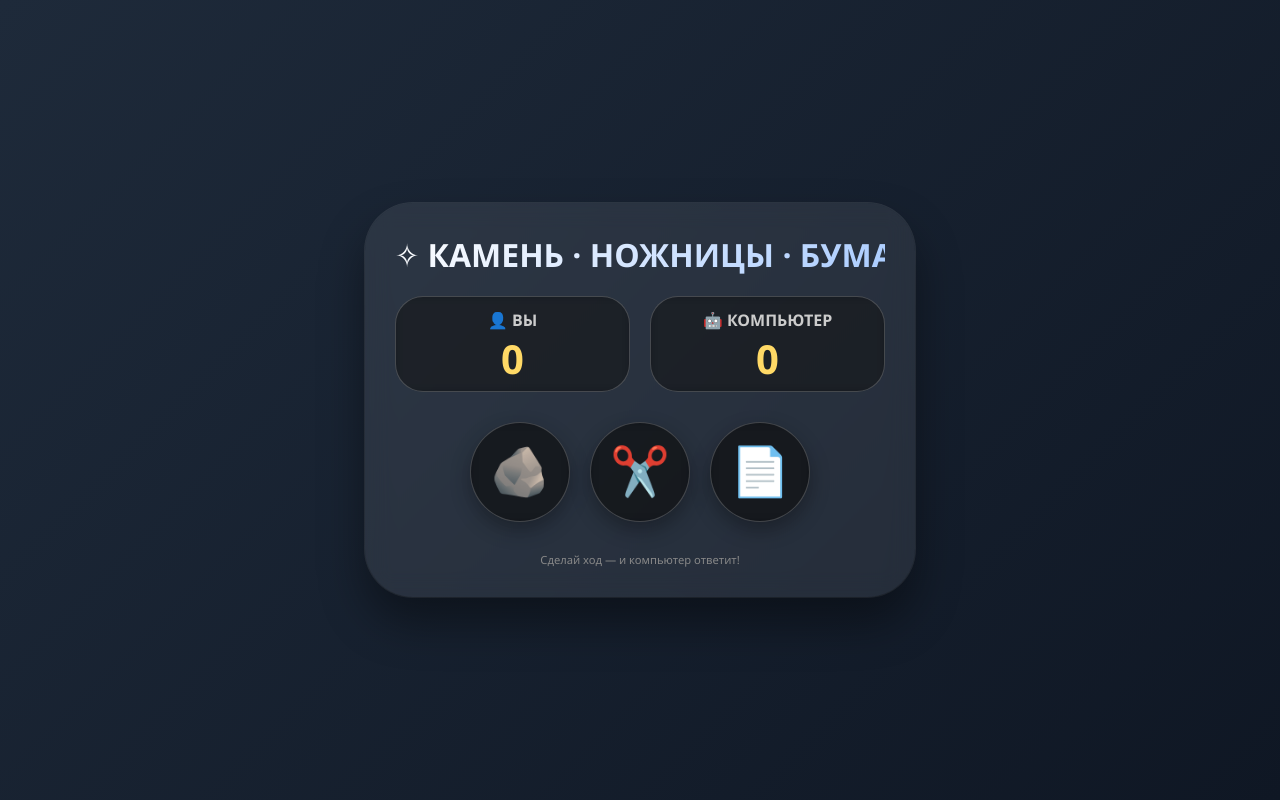
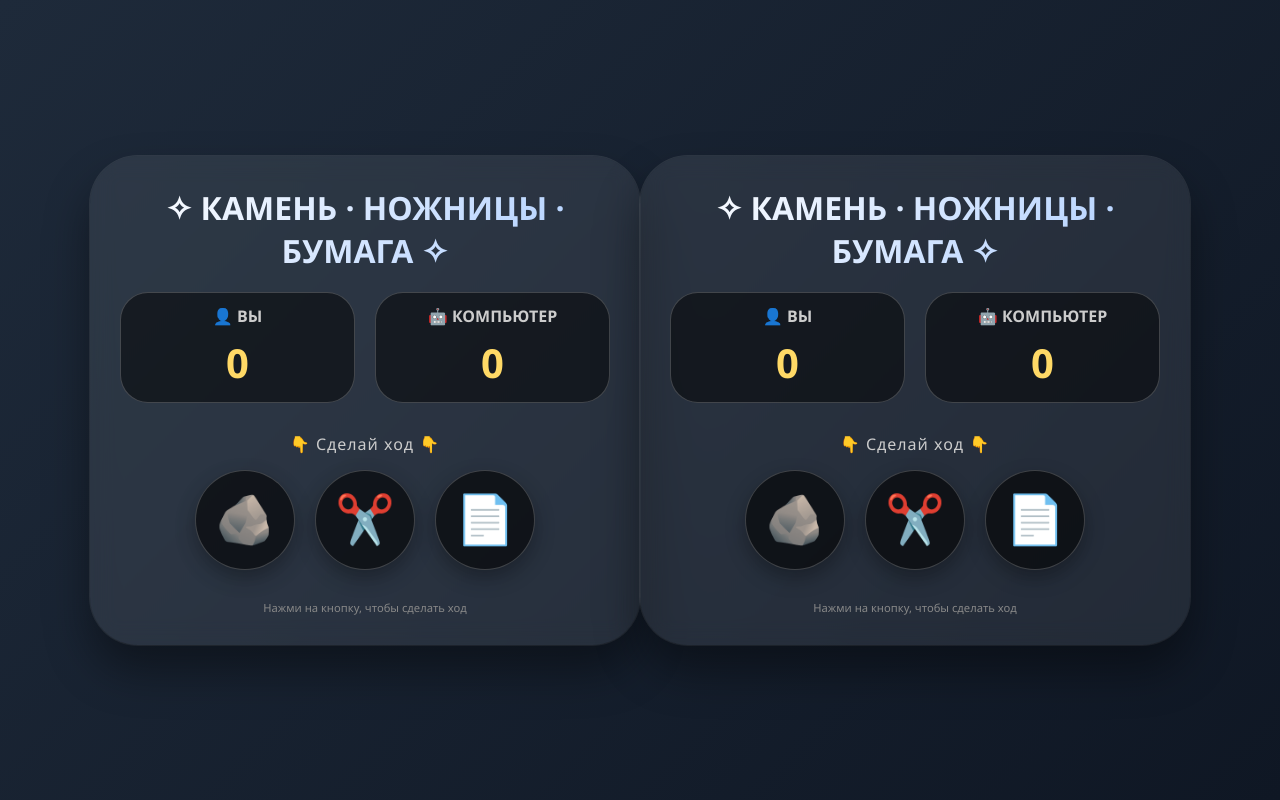
Before and after one commit to prado2006/rock_paper_scissors, a Flask app: page / in a window 1280 px wide. Run offline with Flask 3, Linux system fonts and the light colour scheme.

Commit message:
Refactor HTML structure and styles for game

```diff
--- a/templates/index.html
+++ b/templates/index.html
@@ -5,35 +5,26 @@
     <meta name="viewport" content="width=device-width, initial-scale=1.0">
     <title>Камень, ножницы, бумага — игра с компьютером</title>
     <style>
-        * {
-            margin: 0;
-            padding: 0;
-            box-sizing: border-box;
-        }
-
+        * { margin: 0; padding: 0; box-sizing: border-box; }
         body {
             background: linear-gradient(135deg, #1e2a3a, #0f1724);
-            font-family: 'Segoe UI', Tahoma, Geneva, Verdana, sans-serif;
+            font-family: 'Segoe UI', sans-serif;
             display: flex;
             justify-content: center;
             align-items: center;
             min-height: 100vh;
-            margin: 0;
             padding: 20px;
         }
-
         .game {
-            background: rgba(255, 255, 255, 0.08);
+            background: rgba(255,255,255,0.08);
             backdrop-filter: blur(12px);
             border-radius: 48px;
             padding: 30px;
             width: 550px;
             max-width: 100%;
             text-align: center;
-            box-shadow: 0 25px 45px rgba(0, 0, 0, 0.4), 0 0 0 1px rgba(255, 255, 255, 0.1);
-            transition: transform 0.2s;
+            box-shadow: 0 25px 45px rgba(0,0,0,0.4), 0 0 0 1px rgba(255,255,255,0.1);
         }
-
         h1 {
             font-size: 2rem;
             margin-bottom: 20px;
@@ -41,44 +32,29 @@
             -webkit-background-clip: text;
             background-clip: text;
             color: transparent;
-            white-space: nowrap;
+            white-space: normal;
         }
-
-        /* Убираем перенос звёздочки */
-        h1 span {
-            display: inline-block;
-        }
-
+        .star { display: inline-block; }
         .score {
             display: flex;
-            justify-content: space-between;
             gap: 20px;
             margin-bottom: 30px;
         }
-
         .score-card {
-            background: rgba(0, 0, 0, 0.5);
+            background: rgba(0,0,0,0.5);
             border-radius: 28px;
             padding: 12px 20px;
             flex: 1;
-            backdrop-filter: blur(4px);
-            border: 1px solid rgba(255, 255, 255, 0.2);
-            transition: all 0.2s;
+            border: 1px solid rgba(255,255,255,0.2);
         }
-
-        .score-card h3 {
+        .score-card h3 { font-size: 1rem; color: #ccc; margin-bottom: 8px; }
+        .score-card .score-value { font-size: 2.5rem; font-weight: bold; color: #ffd966; }
+        .instruction {
             font-size: 1rem;
             color: #ccc;
-            margin-bottom: 8px;
+            margin-bottom: 15px;
+            letter-spacing: 1px;
         }
-
-        .score-card .score-value {
-            font-size: 2.5rem;
-            font-weight: bold;
-            color: #ffd966;
-            line-height: 1;
-        }
-
         .buttons {
             display: flex;
             justify-content: center;
@@ -86,62 +62,44 @@
             margin-bottom: 30px;
             flex-wrap: wrap;
         }
-
         .move-btn {
-            background: rgba(0, 0, 0, 0.6);
+            background: rgba(0,0,0,0.6);
             border: none;
             width: 100px;
             height: 100px;
             border-radius: 60px;
             font-size: 3rem;
             cursor: pointer;
-            transition: all 0.2s ease;
-            box-shadow: 0 8px 20px rgba(0, 0, 0, 0.3);
-            backdrop-filter: blur(5px);
-            border: 1px solid rgba(255, 255, 255, 0.2);
+            transition: 0.2s;
+            box-shadow: 0 8px 20px rgba(0,0,0,0.3);
+            border: 1px solid rgba(255,255,255,0.2);
+            display: flex;
+            align-items: center;
+            justify-content: center;
         }
-
         .move-btn:hover {
             transform: translateY(-6px) scale(1.02);
-            background: rgba(100, 120, 150, 0.8);
-            box-shadow: 0 15px 30px rgba(0, 0, 0, 0.4);
+            filter: brightness(1.1);
         }
-
-        .move-btn:active {
-            transform: scale(0.96);
-        }
-
+        .move-btn:active { transform: scale(0.96); }
         .result-area {
-            background: rgba(0, 0, 0, 0.6);
+            background: rgba(0,0,0,0.6);
             border-radius: 32px;
             padding: 20px;
             margin-top: 10px;
-            backdrop-filter: blur(4px);
-            border: 1px solid rgba(255, 255, 255, 0.2);
-            transition: all 0.3s ease;
+            border: 1px solid rgba(255,255,255,0.2);
         }
-
         .choice-display {
             display: flex;
             justify-content: space-between;
             gap: 20px;
             margin-bottom: 15px;
         }
-
-        .choice-item {
-            flex: 1;
-            text-align: center;
-        }
-
-        .choice-label {
-            font-size: 0.8rem;
-            color: #aaa;
-            margin-bottom: 8px;
-        }
-
+        .choice-item { flex: 1; text-align: center; }
+        .choice-label { font-size: 0.8rem; color: #aaa; margin-bottom: 8px; }
         .choice-icon {
             font-size: 2.5rem;
-            background: rgba(0, 0, 0, 0.5);
+            background: rgba(0,0,0,0.5);
             display: inline-block;
             width: 70px;
             height: 70px;
@@ -149,137 +107,75 @@
             border-radius: 50px;
             margin-bottom: 8px;
         }
-
-        .result-message {
-            font-size: 1.4rem;
-            font-weight: bold;
-            color: #ffd966;
-            margin: 15px 0;
-        }
-
-        .action-buttons {
-            display: flex;
-            justify-content: center;
-            gap: 15px;
-            margin-top: 15px;
-        }
-
-        .action-btn {
+        .result-message { font-size: 1.4rem; font-weight: bold; color: #ffd966; margin: 15px 0; }
+        .action-buttons { display: flex; justify-content: center; margin-top: 15px; }
+        .reset-btn {
             background: linear-gradient(135deg, #3a5a7a, #2a3a4a);
             border: none;
-            padding: 10px 20px;
+            padding: 10px 24px;
             border-radius: 40px;
             font-size: 1rem;
             font-weight: bold;
             color: white;
             cursor: pointer;
             transition: 0.2s;
-            display: inline-flex;
-            align-items: center;
-            gap: 8px;
         }
-
-        .action-btn.reset-btn {
-            background: linear-gradient(135deg, #5a3a4a, #4a2a3a);
-        }
-
-        .action-btn:hover {
-            transform: scale(1.02);
-            filter: brightness(1.1);
-        }
-
-        .action-btn:active {
-            transform: scale(0.98);
-        }
-
-        footer {
-            text-align: center;
-            margin-top: 20px;
-            font-size: 0.7rem;
-            color: #888;
-        }
-
+        .reset-btn:hover { transform: scale(1.02); filter: brightness(1.1); }
+        footer { text-align: center; margin-top: 20px; font-size: 0.7rem; color: #888; }
         @media (max-width: 550px) {
             .game { padding: 20px; }
             .move-btn { width: 70px; height: 70px; font-size: 2rem; }
             .choice-icon { width: 50px; height: 50px; line-height: 50px; font-size: 1.8rem; }
             .result-message { font-size: 1.1rem; }
-            .action-btn { padding: 6px 14px; font-size: 0.9rem; }
-            h1 { font-size: 1.5rem; white-space: normal; }
+            h1 { font-size: 1.4rem; }
         }
     </style>
 </head>
 <body>
 <div class="game">
-    <h1><span>✧ КАМЕНЬ · НОЖНИЦЫ · БУМАГА ✧</span></h1>
-
+    <h1><span class="star">✧</span> КАМЕНЬ · НОЖНИЦЫ · БУМАГА <span class="star">✧</span></h1>
     <div class="score">
-        <div class="score-card">
-            <h3>👤 ВЫ</h3>
-            <div class="score-value" id="playerScore">0</div>
-        </div>
-        <div class="score-card">
-            <h3>🤖 КОМПЬЮТЕР</h3>
-            <div class="score-value" id="botScore">0</div>
-        </div>
+        <div class="score-card"><h3>👤 ВЫ</h3><div class="score-value" id="playerScore">0</div></div>
+        <div class="score-card"><h3>🤖 КОМПЬЮТЕР</h3><div class="score-value" id="botScore">0</div></div>
     </div>
-
+    <div class="instruction">👇 Сделай ход 👇</div>
     <div class="buttons">
         <button class="move-btn" data-move="камень">🪨</button>
         <button class="move-btn" data-move="ножницы">✂️</button>
         <button class="move-btn" data-move="бумага">📄</button>
     </div>
-
     <div id="resultArea" class="result-area" style="display: none;">
         <div class="choice-display">
-            <div class="choice-item">
-                <div class="choice-label">ВЫ</div>
-                <div class="choice-icon" id="playerChoice">❓</div>
-            </div>
-            <div class="choice-item">
-                <div class="choice-label">КОМПЬЮТЕР</div>
-                <div class="choice-icon" id="botChoice">❓</div>
-            </div>
+            <div class="choice-item"><div class="choice-label">ВЫ</div><div class="choice-icon" id="playerChoice">❓</div></div>
+            <div class="choice-item"><div class="choice-label">КОМПЬЮТЕР</div><div class="choice-icon" id="botChoice">❓</div></div>
         </div>
         <div class="result-message" id="resultMsg"></div>
-        <div class="action-buttons">
-            <button id="againBtn" class="action-btn">▶ ЕЩЁ РАЗ</button>
-            <button id="resetBtn" class="action-btn reset-btn">🔄 НОВАЯ ИГРА</button>
-        </div>
+        <div class="action-buttons"><button id="resetBtn" class="reset-btn">🔄 НОВАЯ ИГРА</button></div>
     </div>
-
-    <footer>Сделай ход — и компьютер ответит!</footer>
+    <footer>Нажми на кнопку, чтобы сделать ход</footer>
 </div>
 
 <script>
     const emoji = { 'камень': '🪨', 'ножницы': '✂️', 'бумага': '📄' };
     let playerScore = 0, botScore = 0;
-
     const playerScoreEl = document.getElementById('playerScore');
     const botScoreEl = document.getElementById('botScore');
     const resultArea = document.getElementById('resultArea');
     const playerChoiceSpan = document.getElementById('playerChoice');
     const botChoiceSpan = document.getElementById('botChoice');
     const resultMsgSpan = document.getElementById('resultMsg');
-    const againBtn = document.getElementById('againBtn');
     const resetBtn = document.getElementById('resetBtn');
 
-    // Функция обновления счёта на экране
     function updateScoreUI() {
         playerScoreEl.textContent = playerScore;
         botScoreEl.textContent = botScore;
     }
-
-    // Сброс игры (обнуление счёта и скрытие результата)
     function resetGame() {
         playerScore = 0;
         botScore = 0;
         updateScoreUI();
         resultArea.style.display = 'none';
-        // Разблокируем кнопки выбора (они всегда доступны)
     }
-
-    // Обработка клика по кнопкам хода
     document.querySelectorAll('.move-btn').forEach(btn => {
         btn.addEventListener('click', async () => {
             const move = btn.getAttribute('data-move');
@@ -290,31 +186,223 @@
                     body: JSON.stringify({ move: move })
                 });
                 const data = await response.json();
-
-                // Показываем область результата
                 resultArea.style.display = 'block';
                 playerChoiceSpan.textContent = emoji[data.player];
                 botChoiceSpan.textContent = emoji[data.bot];
                 resultMsgSpan.textContent = data.message;
-
-                // Обновляем счёт
                 if (data.result === 'win') playerScore++;
                 else if (data.result === 'lose') botScore++;
                 updateScoreUI();
             } catch (err) {
-                console.error('Ошибка соединения с сервером', err);
                 resultMsgSpan.textContent = 'Ошибка соединения. Обновите страницу.';
                 resultArea.style.display = 'block';
             }
         });
     });
+    resetBtn.addEventListener('click', resetGame);
+</script>
+</body>
+</html><!DOCTYPE html>
+<html lang="ru">
+<head>
+    <meta charset="UTF-8">
+    <meta name="viewport" content="width=device-width, initial-scale=1.0">
+    <title>Камень, ножницы, бумага — игра с компьютером</title>
+    <style>
+        * { margin: 0; padding: 0; box-sizing: border-box; }
+        body {
+            background: linear-gradient(135deg, #1e2a3a, #0f1724);
+            font-family: 'Segoe UI', sans-serif;
+            display: flex;
+            justify-content: center;
+            align-items: center;
+            min-height: 100vh;
+            padding: 20px;
+        }
+        .game {
+            background: rgba(255,255,255,0.08);
+            backdrop-filter: blur(12px);
+            border-radius: 48px;
+            padding: 30px;
+            width: 550px;
+            max-width: 100%;
+            text-align: center;
+            box-shadow: 0 25px 45px rgba(0,0,0,0.4), 0 0 0 1px rgba(255,255,255,0.1);
+        }
+        h1 {
+            font-size: 2rem;
+            margin-bottom: 20px;
+            background: linear-gradient(135deg, #fff, #aaccff);
+            -webkit-background-clip: text;
+            background-clip: text;
+            color: transparent;
+            white-space: normal;
+        }
+        .star { display: inline-block; }
+        .score {
+            display: flex;
+            gap: 20px;
+            margin-bottom: 30px;
+        }
+        .score-card {
+            background: rgba(0,0,0,0.5);
+            border-radius: 28px;
+            padding: 12px 20px;
+            flex: 1;
+            border: 1px solid rgba(255,255,255,0.2);
+        }
+        .score-card h3 { font-size: 1rem; color: #ccc; margin-bottom: 8px; }
+        .score-card .score-value { font-size: 2.5rem; font-weight: bold; color: #ffd966; }
+        .instruction {
+            font-size: 1rem;
+            color: #ccc;
+            margin-bottom: 15px;
+            letter-spacing: 1px;
+        }
+        .buttons {
+            display: flex;
+            justify-content: center;
+            gap: 20px;
+            margin-bottom: 30px;
+            flex-wrap: wrap;
+        }
+        .move-btn {
+            background: rgba(0,0,0,0.6);
+            border: none;
+            width: 100px;
+            height: 100px;
+            border-radius: 60px;
+            font-size: 3rem;
+            cursor: pointer;
+            transition: 0.2s;
+            box-shadow: 0 8px 20px rgba(0,0,0,0.3);
+            border: 1px solid rgba(255,255,255,0.2);
+            display: flex;
+            align-items: center;
+            justify-content: center;
+        }
+        .move-btn:hover {
+            transform: translateY(-6px) scale(1.02);
+            filter: brightness(1.1);
+        }
+        .move-btn:active { transform: scale(0.96); }
+        .result-area {
+            background: rgba(0,0,0,0.6);
+            border-radius: 32px;
+            padding: 20px;
+            margin-top: 10px;
+            border: 1px solid rgba(255,255,255,0.2);
+        }
+        .choice-display {
+            display: flex;
+            justify-content: space-between;
+            gap: 20px;
+            margin-bottom: 15px;
+        }
+        .choice-item { flex: 1; text-align: center; }
+        .choice-label { font-size: 0.8rem; color: #aaa; margin-bottom: 8px; }
+        .choice-icon {
+            font-size: 2.5rem;
+            background: rgba(0,0,0,0.5);
+            display: inline-block;
+            width: 70px;
+            height: 70px;
+            line-height: 70px;
+            border-radius: 50px;
+            margin-bottom: 8px;
+        }
+        .result-message { font-size: 1.4rem; font-weight: bold; color: #ffd966; margin: 15px 0; }
+        .action-buttons { display: flex; justify-content: center; margin-top: 15px; }
+        .reset-btn {
+            background: linear-gradient(135deg, #3a5a7a, #2a3a4a);
+            border: none;
+            padding: 10px 24px;
+            border-radius: 40px;
+            font-size: 1rem;
+            font-weight: bold;
+            color: white;
+            cursor: pointer;
+            transition: 0.2s;
+        }
+        .reset-btn:hover { transform: scale(1.02); filter: brightness(1.1); }
+        footer { text-align: center; margin-top: 20px; font-size: 0.7rem; color: #888; }
+        @media (max-width: 550px) {
+            .game { padding: 20px; }
+            .move-btn { width: 70px; height: 70px; font-size: 2rem; }
+            .choice-icon { width: 50px; height: 50px; line-height: 50px; font-size: 1.8rem; }
+            .result-message { font-size: 1.1rem; }
+            h1 { font-size: 1.4rem; }
+        }
+    </style>
+</head>
+<body>
+<div class="game">
+    <h1><span class="star">✧</span> КАМЕНЬ · НОЖНИЦЫ · БУМАГА <span class="star">✧</span></h1>
+    <div class="score">
+        <div class="score-card"><h3>👤 ВЫ</h3><div class="score-value" id="playerScore">0</div></div>
+        <div class="score-card"><h3>🤖 КОМПЬЮТЕР</h3><div class="score-value" id="botScore">0</div></div>
+    </div>
+    <div class="instruction">👇 Сделай ход 👇</div>
+    <div class="buttons">
+        <button class="move-btn" data-move="камень">🪨</button>
+        <button class="move-btn" data-move="ножницы">✂️</button>
+        <button class="move-btn" data-move="бумага">📄</button>
+    </div>
+    <div id="resultArea" class="result-area" style="display: none;">
+        <div class="choice-display">
+            <div class="choice-item"><div class="choice-label">ВЫ</div><div class="choice-icon" id="playerChoice">❓</div></div>
+            <div class="choice-item"><div class="choice-label">КОМПЬЮТЕР</div><div class="choice-icon" id="botChoice">❓</div></div>
+        </div>
+        <div class="result-message" id="resultMsg"></div>
+        <div class="action-buttons"><button id="resetBtn" class="reset-btn">🔄 НОВАЯ ИГРА</button></div>
+    </div>
+    <footer>Нажми на кнопку, чтобы сделать ход</footer>
+</div>
 
-    // Кнопка "Ещё раз" — просто скрывает результат (счёт не сбрасывается)
-    againBtn.addEventListener('click', () => {
+<script>
+    const emoji = { 'камень': '🪨', 'ножницы': '✂️', 'бумага': '📄' };
+    let playerScore = 0, botScore = 0;
+    const playerScoreEl = document.getElementById('playerScore');
+    const botScoreEl = document.getElementById('botScore');
+    const resultArea = document.getElementById('resultArea');
+    const playerChoiceSpan = document.getElementById('playerChoice');
+    const botChoiceSpan = document.getElementById('botChoice');
+    const resultMsgSpan = document.getElementById('resultMsg');
+    const resetBtn = document.getElementById('resetBtn');
+
+    function updateScoreUI() {
+        playerScoreEl.textContent = playerScore;
+        botScoreEl.textContent = botScore;
+    }
+    function resetGame() {
+        playerScore = 0;
+        botScore = 0;
+        updateScoreUI();
         resultArea.style.display = 'none';
+    }
+    document.querySelectorAll('.move-btn').forEach(btn => {
+        btn.addEventListener('click', async () => {
+            const move = btn.getAttribute('data-move');
+            try {
+                const response = await fetch('/play', {
+                    method: 'POST',
+                    headers: { 'Content-Type': 'application/json' },
+                    body: JSON.stringify({ move: move })
+                });
+                const data = await response.json();
+                resultArea.style.display = 'block';
+                playerChoiceSpan.textContent = emoji[data.player];
+                botChoiceSpan.textContent = emoji[data.bot];
+                resultMsgSpan.textContent = data.message;
+                if (data.result === 'win') playerScore++;
+                else if (data.result === 'lose') botScore++;
+                updateScoreUI();
+            } catch (err) {
+                resultMsgSpan.textContent = 'Ошибка соединения. Обновите страницу.';
+                resultArea.style.display = 'block';
+            }
+        });
     });
-
-    // Кнопка "Новая игра" — сбрасывает счёт и скрывает результат
     resetBtn.addEventListener('click', resetGame);
 </script>
 </body>
```
